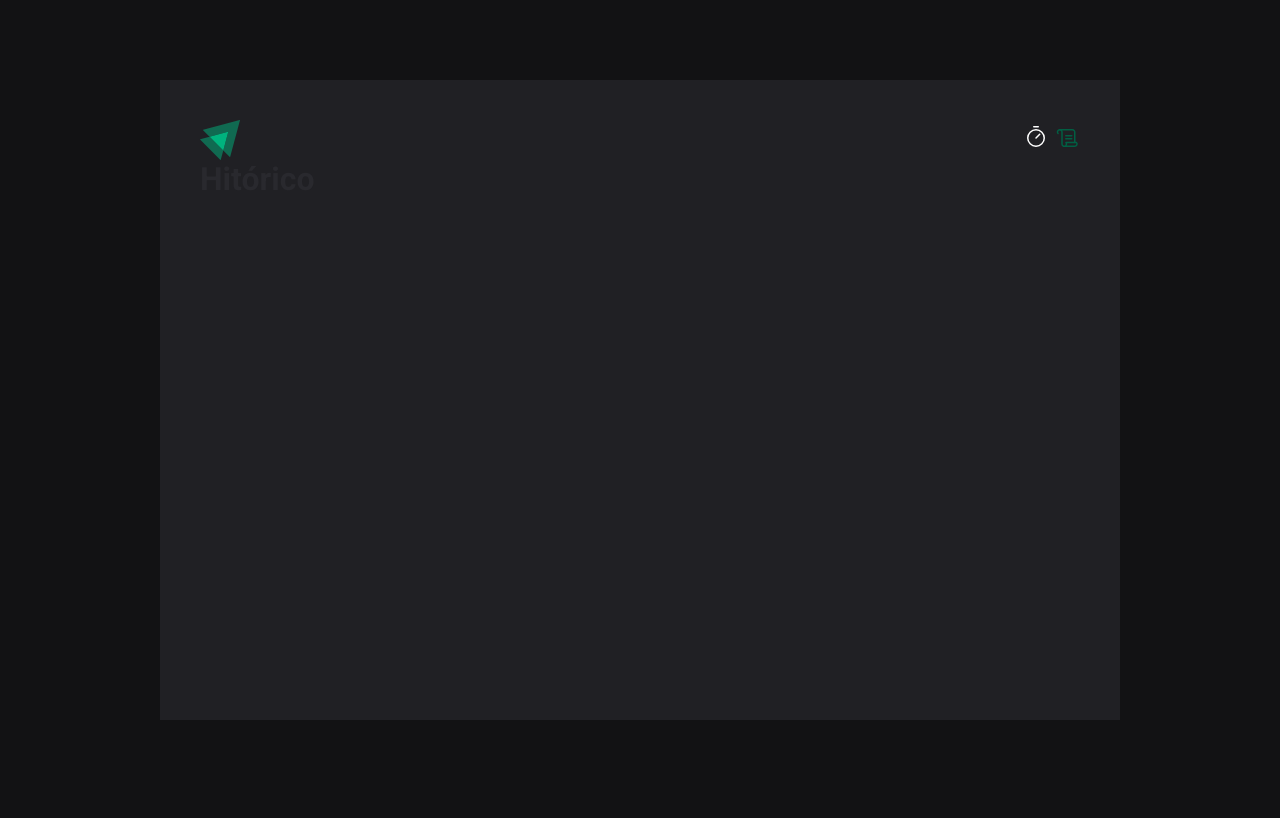
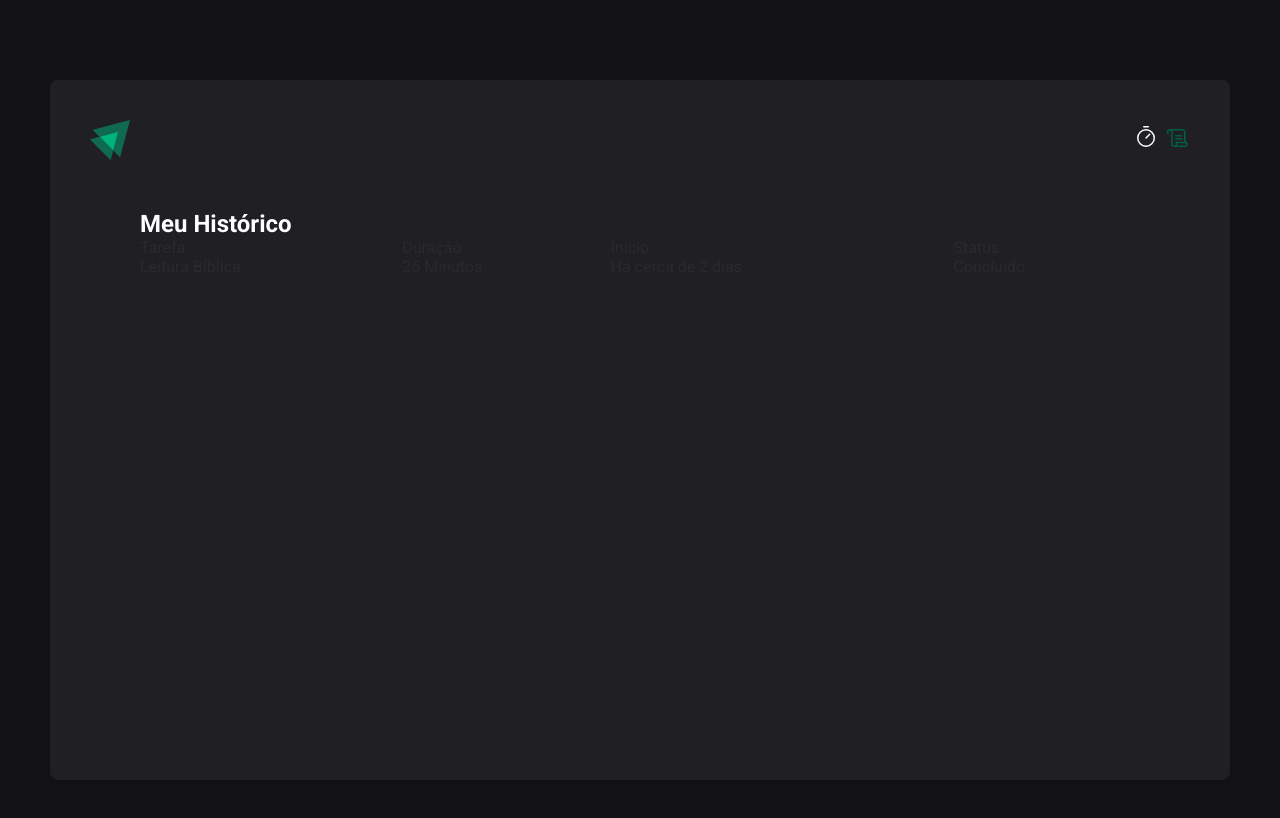
Before and after one commit to Alison-Andre/Ignite-Timer, a React (Vite) app: page /history in a window 1280 px wide. Shown: the top 818 px of the page. Built offline with nearby package versions, Linux system fonts and the light colour scheme; the HTML template or start-up script is replaced by a standard one.

Commit message:
feat: Correções do Layout e criação de uma tabela

```diff
--- a/src/layouts/DefaultLayout/styles.ts
+++ b/src/layouts/DefaultLayout/styles.ts
@@ -2,10 +2,11 @@ import styled from 'styled-components'
 
 export const LayoutConainer = styled.div`
   max-width: 118rem;
-  height: calc(100vh - 16rem);
+  min-height: 70rem;
 
-  margin: 8rem 16rem;
+  margin: 8rem auto;
   padding: 4rem;
 
+  border-radius: 0.8rem;
   background: ${(props) => props.theme.gray2};
 `
--- a/src/pages/History.tsx
+++ /dev/null
@@ -1,3 +0,0 @@
-export default function History() {
-  return <h1>Hitórico</h1>
-}
--- /dev/null
+++ b/src/pages/History/index.tsx
@@ -0,0 +1,33 @@
+import { HistoryContainer, HistoryList } from './style'
+
+export default function History() {
+  return (
+    <HistoryContainer>
+      <h1>Meu Histórico</h1>
+
+      <HistoryList>
+        <table>
+          {/* Cabeçalho da tabela */}
+          <thead>
+            <tr>
+              <td>Tarefa</td>
+              <td>Duração</td>
+              <td>Início</td>
+              <td>Status</td>
+            </tr>
+          </thead>
+
+          {/* Corpo da tabela */}
+          <tbody>
+            <tr>
+              <td>Leitura Bíblica</td>
+              <td>25 Minutos</td>
+              <td>Há cerca de 2 dias</td>
+              <td>Concluído</td>
+            </tr>
+          </tbody>
+        </table>
+      </HistoryList>
+    </HistoryContainer>
+  )
+}
--- /dev/null
+++ b/src/pages/History/style.ts
@@ -0,0 +1,23 @@
+import styled from 'styled-components'
+
+export const HistoryContainer = styled.div`
+  flex: 1;
+  padding: 5rem;
+
+  h1 {
+    color: ${(props) => props.theme.white};
+    font-size: 2.4rem;
+    font-weight: bold;
+  }
+`
+
+export const HistoryList = styled.div`
+  flex: 1;
+  overflow: auto;
+
+  table {
+    width: 100%;
+    border-collapse: collapse;
+    min-width: 600px;
+  }
+`
--- a/src/pages/Home/index.tsx
+++ b/src/pages/Home/index.tsx
@@ -16,7 +16,19 @@ export default function Home() {
         {/* Inputs */}
         <FormContainer>
           <label htmlFor="task">Vou trabalar em</label>
-          <TaskInput type="text" id="task" placeholder="Vou trabalhar em" />
+          <TaskInput
+            type="text"
+            id="task"
+            placeholder="Vou trabalhar em"
+            list="task-suggetions"
+          />
+
+          {/* Lista de sugestões */}
+          <datalist id="task-suggetions">
+            <option value="Estudar" />
+            <option value="Leitura" />
+            <option value="Praticar" />
+          </datalist>
 
           <label htmlFor="minutesAmount">Durante</label>
           <MinutesAmount
--- a/src/pages/Home/styles.ts
+++ b/src/pages/Home/styles.ts
@@ -13,7 +13,7 @@ export const HomeContainer = styled.main`
     display: flex;
     flex-direction: column;
     align-items: center;
-    gap: 5.6rem;
+    gap: 10rem;
   }
 `
 /* Formulário */
@@ -96,6 +96,7 @@ export const MinutesAmount = styled(BaseInput)`
 export const Button = styled.button`
   width: 100%;
   padding: 1.5rem;
+
   display: flex;
   align-items: center;
   justify-content: center;
```
